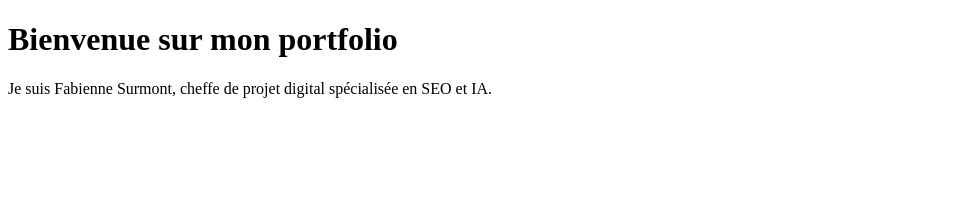
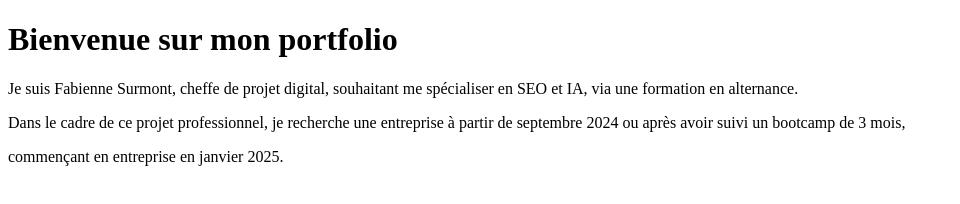
Before and after one commit to FABouLUX/fabiennesurmont.github.io, a plain HTML site: page index.html in a window 1280 px wide. Shown: the whole page, without its empty margins (0-960 px from the left). Drawn offline with Linux system fonts and the light colour scheme.

Commit message:
Update index.html

```diff
--- a/index.html
+++ b/index.html
@@ -7,6 +7,8 @@
 </head>
 <body>
     <h1>Bienvenue sur mon portfolio</h1>
-    <p>Je suis Fabienne Surmont, cheffe de projet digital spécialisée en SEO et IA.</p>
+    <p>Je suis Fabienne Surmont, cheffe de projet digital, souhaitant me spécialiser en SEO et IA, via une formation en alternance.</p>
+    <p>Dans le cadre de ce projet professionnel, je recherche une entreprise à partir de septembre 2024 ou après avoir suivi un bootcamp de 3 mois,
+    <p>commençant en entreprise en janvier 2025.</p>
 </body>
 </html>
```
